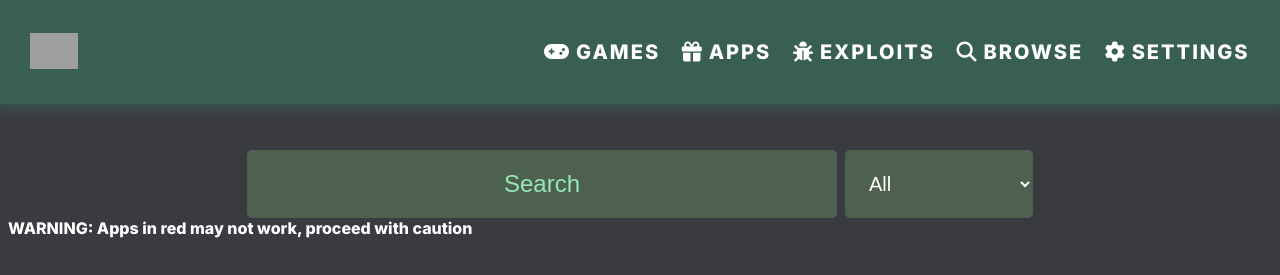
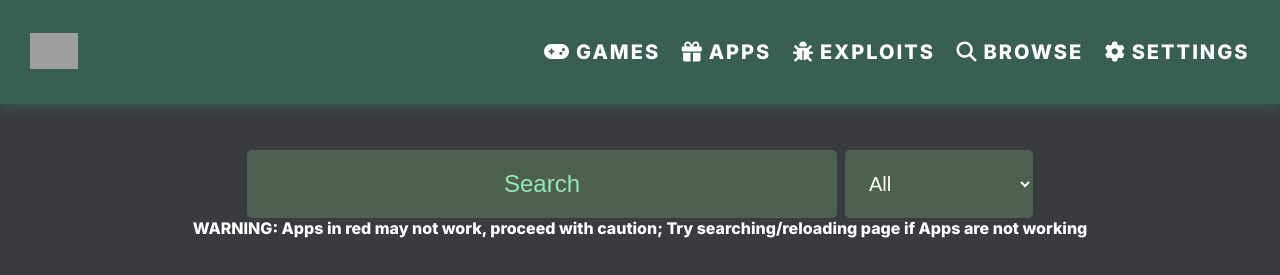
Before and after one commit to unbmebvsd/Pooxie-Proxy-Official-New, a website: page static/apps.html in a window 1280 px wide. Shown: the top 275 px of the page. Drawn offline with nearby package versions, Linux system fonts and the light colour scheme; grey boxes are pictures that could not be loaded; a script that the page names is missing.

Commit message:
Update apps.html

```diff
--- a/static/apps.html
+++ b/static/apps.html
@@ -56,7 +56,9 @@
         <option value="AI">AI</option>
       </select>
     </div>
-    <b><font color=white>WARNING: Apps in red may not work, proceed with caution</font></b>
+    <center>
+    <b><font color=white>WARNING: Apps in red may not work, proceed with caution; Try searching/reloading page if Apps are not working</font></b>
+    </center>
     <div class="pinned-apps">
     </div>
     <div class="container-apps">
```
